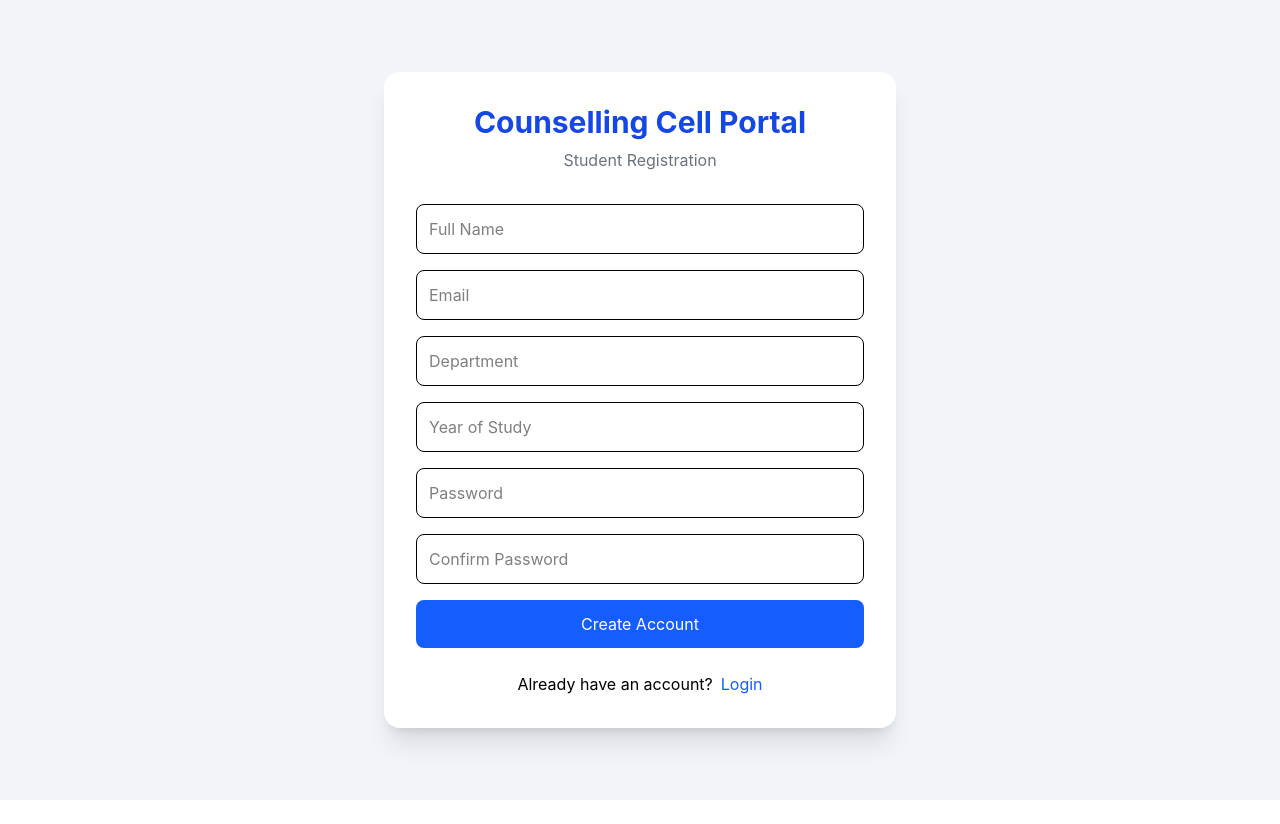
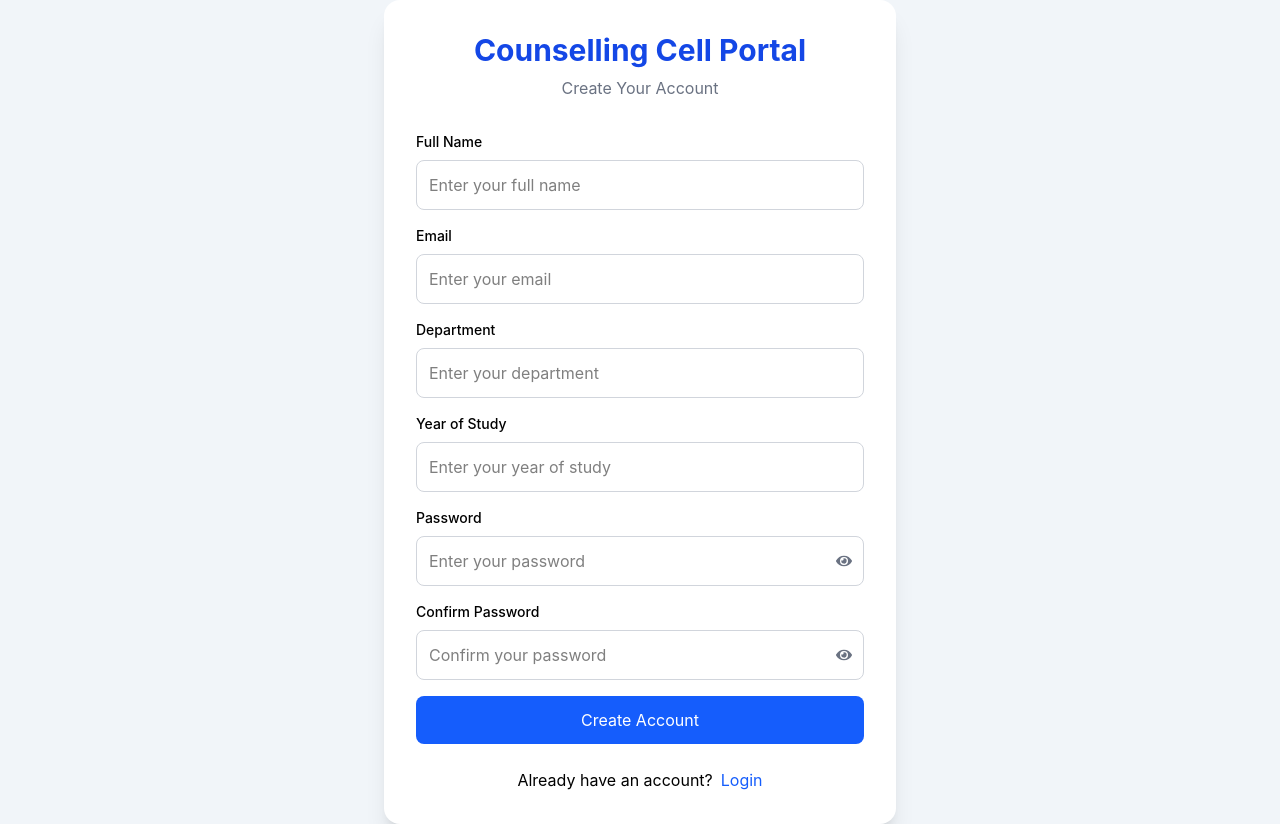
Before and after one commit to alwin337/wellness-management-system, a React (Vite) app in the folder front-end/: page /register in a window 1280 px wide. Before the commit the page ends 800 px from the top, so only its background shows below. Built offline with nearby package versions, Linux system fonts and the light colour scheme.

Commit message:
B Complete frontend authentication UI with validation and toast notifications
modified:   front-end/src/App.jsx
A

```diff
--- a/front-end/package.json
+++ b/front-end/package.json
@@ -18,6 +18,7 @@
     "react": "^19.2.8",
     "react-dom": "^19.2.8",
     "react-router-dom": "^7.18.2",
+    "react-toastify": "^11.1.0",
     "tailwindcss": "^4.3.3"
   },
   "devDependencies": {
--- a/front-end/src/App.jsx
+++ b/front-end/src/App.jsx
@@ -1,7 +1,7 @@
 import { Routes, Route } from "react-router-dom";
+import { ToastContainer } from "react-toastify";
 
 import PublicLayout from "./layouts/PublicLayouts";
-import AuthLayout from "./layouts/AuthLayout";
 
 import Home from "./pages/Home";
 import Login from "./pages/Login";
@@ -12,19 +12,29 @@ import AdminDashboard from "./pages/AdminDashboard";
 
 function App() {
   return (
+    <>
       <Routes>
-      <Route element={<PublicLayout/>}>
-        <Route path="/" element={<Home/>} />
+        {/* Public Pages */}
+        <Route element={<PublicLayout />}>
+          <Route path="/" element={<Home />} />
         </Route>
+
         {/* Authentication */}
         <Route path="/login" element={<Login />} />
         <Route path="/register" element={<Register />} />
 
-      {/* Dashboard Section*/}
+        {/* Dashboard */}
         <Route path="/student" element={<StudentDashboard />} />
         <Route path="/counsellor" element={<CounsellorDashboard />} />
         <Route path="/admin" element={<AdminDashboard />} />
       </Routes>
+
+      <ToastContainer
+        position="top-right"
+        autoClose={3000}
+        theme="colored"
+      />
+    </>
   );
 }
 
--- a/front-end/src/components/Button.jsx
+++ b/front-end/src/components/Button.jsx
@@ -1,7 +1,8 @@
-const Button = ({ text }) => {
+const Button = ({ text, type = "button" }) => {
   return (
     <button
-      className="w-full bg-blue-600 hover:bg-blue-700 text-white p-3 rounded-lg transition duration-300"
+      type={type}
+      className="w-full bg-blue-600 text-white py-3 rounded-lg hover:bg-blue-700 transition duration-300"
     >
       {text}
     </button>
--- a/front-end/src/components/InputField.jsx
+++ b/front-end/src/components/InputField.jsx
@@ -1,23 +1,64 @@
+import { useState } from "react";
+import { FaEye, FaEyeSlash } from "react-icons/fa";
+
 const InputField = ({
   label,
   type,
+  name,
   placeholder,
   value,
   onChange,
+  error,
 }) => {
+
+  const [showPassword, setShowPassword] = useState(false);
+
   return (
     <div>
-      <label className="block mb-2 font-medium">
+
+      <label className="block text-sm font-medium mb-2">
         {label}
       </label>
 
-      <input
-        type={type}
-        placeholder={placeholder}
-        value={value}
-        onChange={onChange}
-        className="w-full border border-gray-300 rounded-lg p-3 focus:outline-none focus:ring-2 focus:ring-blue-500"
-      />
+      <div className="relative">
+
+        <input
+          type={
+            type === "password"
+              ? showPassword
+                ? "text"
+                : "password"
+              : type
+          }
+          name={name}
+          placeholder={placeholder}
+          value={value}
+          onChange={onChange}
+          className={`w-full border rounded-lg p-3 focus:outline-none focus:ring-2 ${
+            error
+              ? "border-red-500 focus:ring-red-500"
+              : "border-gray-300 focus:ring-blue-500"
+          }`}
+        />
+
+        {type === "password" && (
+          <button
+            type="button"
+            onClick={() => setShowPassword(!showPassword)}
+            className="absolute right-3 top-1/2 -translate-y-1/2 text-gray-500"
+          >
+            {showPassword ? <FaEyeSlash /> : <FaEye />}
+          </button>
+        )}
+
+      </div>
+
+      {error && (
+        <p className="text-red-500 text-sm mt-1">
+          {error}
+        </p>
+      )}
+
     </div>
   );
 };
--- a/front-end/src/main.jsx
+++ b/front-end/src/main.jsx
@@ -3,6 +3,7 @@ import ReactDOM from "react-dom/client";
 import { BrowserRouter } from "react-router-dom";
 import App from "./App";
 import "./index.css";
+import 'react-toastify/dist/ReactToastify.css';
 
 ReactDOM.createRoot(document.getElementById("root")).render(
   <BrowserRouter>
--- a/front-end/src/pages/Login.jsx
+++ b/front-end/src/pages/Login.jsx
@@ -9,7 +9,7 @@ const Login = () => {
       <div className="bg-white shadow-xl rounded-2xl p-8 w-full max-w-md">
 
         <h1 className="text-3xl font-bold text-center text-blue-700">
-          Counselling Portal
+          Counselling Cell Portal
         </h1>
 
         <p className="text-center text-gray-500 mt-2">
--- a/front-end/src/pages/Register.jsx
+++ b/front-end/src/pages/Register.jsx
@@ -1,63 +1,177 @@
+import { useState } from "react";
 import { Link } from "react-router-dom";
+import { toast } from "react-toastify";
+
 import AuthLayout from "../layouts/AuthLayout";
+import InputField from "../components/InputField";
+import Button from "../components/Button";
 
 const Register = () => {
+  // Form State
+  const [formData, setFormData] = useState({
+    name: "",
+    email: "",
+    department: "",
+    year: "",
+    password: "",
+    confirmPassword: "",
+  });
+
+  // Error State
+  const [errors, setErrors] = useState({});
+
+  // Handle Input Change
+  const handleChange = (e) => {
+    const { name, value } = e.target;
+
+    setFormData((prevData) => ({
+      ...prevData,
+      [name]: value,
+    }));
+
+    // Remove error while typing
+    setErrors((prevErrors) => ({
+      ...prevErrors,
+      [name]: "",
+    }));
+  };
+
+  // Validate Form
+  const validateForm = () => {
+    let newErrors = {};
+
+    if (!formData.name.trim()) {
+      newErrors.name = "Full Name is required";
+    }
+
+    if (!formData.email.trim()) {
+      newErrors.email = "Email is required";
+    } else if (
+      !/^[A-Z0-9._%+-]+@[A-Z0-9.-]+\.[A-Z]{2,}$/i.test(formData.email)
+    ) {
+      newErrors.email = "Invalid email address";
+    }
+
+    if (!formData.department.trim()) {
+      newErrors.department = "Department is required";
+    }
+
+    if (!formData.year.trim()) {
+      newErrors.year = "Year of Study is required";
+    }
+
+    if (!formData.password) {
+      newErrors.password = "Password is required";
+    } else if (formData.password.length < 8) {
+      newErrors.password = "Password must be at least 8 characters";
+    }
+
+    if (!formData.confirmPassword) {
+      newErrors.confirmPassword = "Please confirm your password";
+    } else if (formData.password !== formData.confirmPassword) {
+      newErrors.confirmPassword = "Passwords do not match";
+    }
+
+    setErrors(newErrors);
+
+    return Object.keys(newErrors).length === 0;
+  };
+
+  // Handle Form Submit
+  const handleSubmit = (e) => {
+    e.preventDefault();
+
+    if (!validateForm()) {
+      toast.error("Please fix the errors before submitting.");
+      return;
+    }
+
+    toast.success("Registration Successful!");
+
+    console.log(formData);
+
+    // Later we'll send this data to the backend using Axios
+  };
+
   return (
     <AuthLayout>
       <div className="bg-white shadow-xl rounded-2xl p-8 w-full max-w-lg">
-
         <h1 className="text-3xl font-bold text-center text-blue-700">
           Counselling Cell Portal
         </h1>
 
         <p className="text-center text-gray-500 mt-2">
-          Student Registration
+          Create Your Account
         </p>
 
-        <form className="space-y-4 mt-8">
-
-          <input
+        <form
+          onSubmit={handleSubmit}
+          className="space-y-4 mt-8"
+        >
+          <InputField
+            label="Full Name"
             type="text"
-            placeholder="Full Name"
-            className="w-full border rounded-lg p-3"
+            name="name"
+            placeholder="Enter your full name"
+            value={formData.name}
+            onChange={handleChange}
+            error={errors.name}
           />
 
-          <input
+          <InputField
+            label="Email"
             type="email"
-            placeholder="Email"
-            className="w-full border rounded-lg p-3"
+            name="email"
+            placeholder="Enter your email"
+            value={formData.email}
+            onChange={handleChange}
+            error={errors.email}
           />
 
-          <input
+          <InputField
+            label="Department"
             type="text"
-            placeholder="Department"
-            className="w-full border rounded-lg p-3"
+            name="department"
+            placeholder="Enter your department"
+            value={formData.department}
+            onChange={handleChange}
+            error={errors.department}
           />
 
-          <input
+          <InputField
+            label="Year of Study"
             type="text"
-            placeholder="Year of Study"
-            className="w-full border rounded-lg p-3"
+            name="year"
+            placeholder="Enter your year of study"
+            value={formData.year}
+            onChange={handleChange}
+            error={errors.year}
           />
 
-          <input
+          <InputField
+            label="Password"
             type="password"
-            placeholder="Password"
-            className="w-full border rounded-lg p-3"
+            name="password"
+            placeholder="Enter your password"
+            value={formData.password}
+            onChange={handleChange}
+            error={errors.password}
           />
 
-          <input
+          <InputField
+            label="Confirm Password"
             type="password"
-            placeholder="Confirm Password"
-            className="w-full border rounded-lg p-3"
+            name="confirmPassword"
+            placeholder="Confirm your password"
+            value={formData.confirmPassword}
+            onChange={handleChange}
+            error={errors.confirmPassword}
           />
 
-          <button
-            className="w-full bg-blue-600 text-white p-3 rounded-lg hover:bg-blue-700"
-          >
-            Create Account
-          </button>
-
+          <Button
+            text="Create Account"
+            type="submit"
+          />
         </form>
 
         <p className="text-center mt-6">
@@ -69,9 +183,7 @@ const Register = () => {
           >
             Login
           </Link>
-
         </p>
-
       </div>
     </AuthLayout>
   );
```
Also changed, not shown: 1 other file (tests, documents, lock files or other folders). Lines whose indentation alone changed are shown as unchanged.
